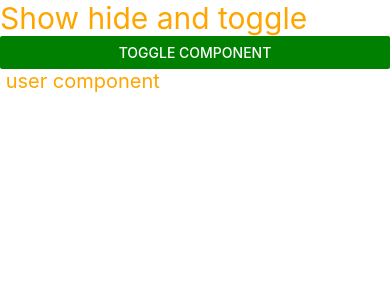
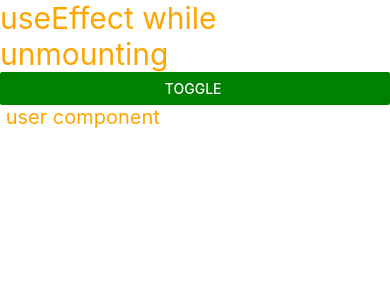
Before and after one commit to itsmegarvin/Firstapp, a React Native app: screen / in a window 390 px wide. Shown: the top 300 px of the page. Built offline with nearby package versions, Linux system fonts and the light colour scheme.

Commit message:
useEffect while unmounting

```diff
--- a/App.js
+++ b/App.js
@@ -1,6 +1,6 @@
 
 // concept of toggle, show and hide
-import React, { useState} from "react";
+import React, { useState, useEffect} from "react";
 import { Text, View, Button } from "react-native";
 
 function App() {
@@ -8,21 +8,23 @@ function App() {
 
   return(
     <View>
-    <Text style={{fontSize:30, color:'orange'}}>Show hide and toggle</Text>
-    {/* <Button  title= "hide component" color={"blue"} onPress={()=>setShow(false)}/>
-    <Button  title= "show component" color={"green"} onPress={()=>setShow(true)}/> */}
-    <Button  title= "toggle component" color={"green"} onPress={()=>setShow(!show)}/>
+    <Text style={{fontSize:30, color:'orange'}}>useEffect while unmounting</Text>
+    <Button  title= "toggle " color={"green"} onPress={()=>setShow(!show)}/>
 
       {
         show ? <User/> : null
       }
   </View>
   );
+}
 
 
-}
+const User = () => {
 
-const User = () => {
+  useEffect(()=>{
+    return ()=>{console.warn("useEffect called")}
+})
+
   return(
     <View>
       <Text style={{fontSize:20, color:'orange'}}> user component </Text>
@@ -36,5 +38,11 @@ export default App;
 /*
 
 >so this simple concept of toggle, hide and show is how we unmount the UI.
-> this concept is alsoo used in lifecycle methods.
+> so for  LCM (lifecycle methods) basically while unmounting(hiding component), useEffect wont work. But works for showing.
+> IMP Qn
+> why is there return in useEffect hook?
+> we have to make small change in the useEffect adding return function.
+> As a result useEffect is called for unmounting and not for mounting, just opposite than before.
+> so then what is the use of this unmounting even the UI is hidden from the application?????
+> perfect example is to remove the timers.
 */
```
